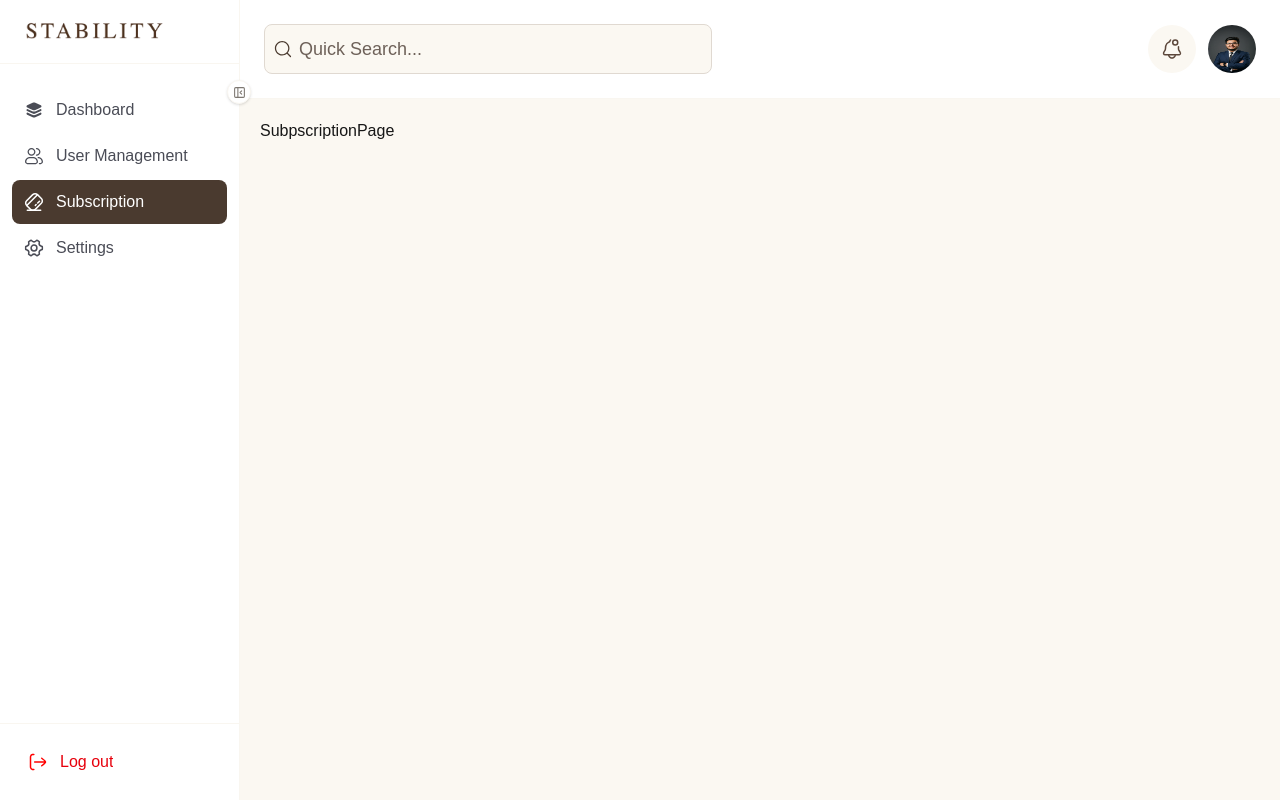
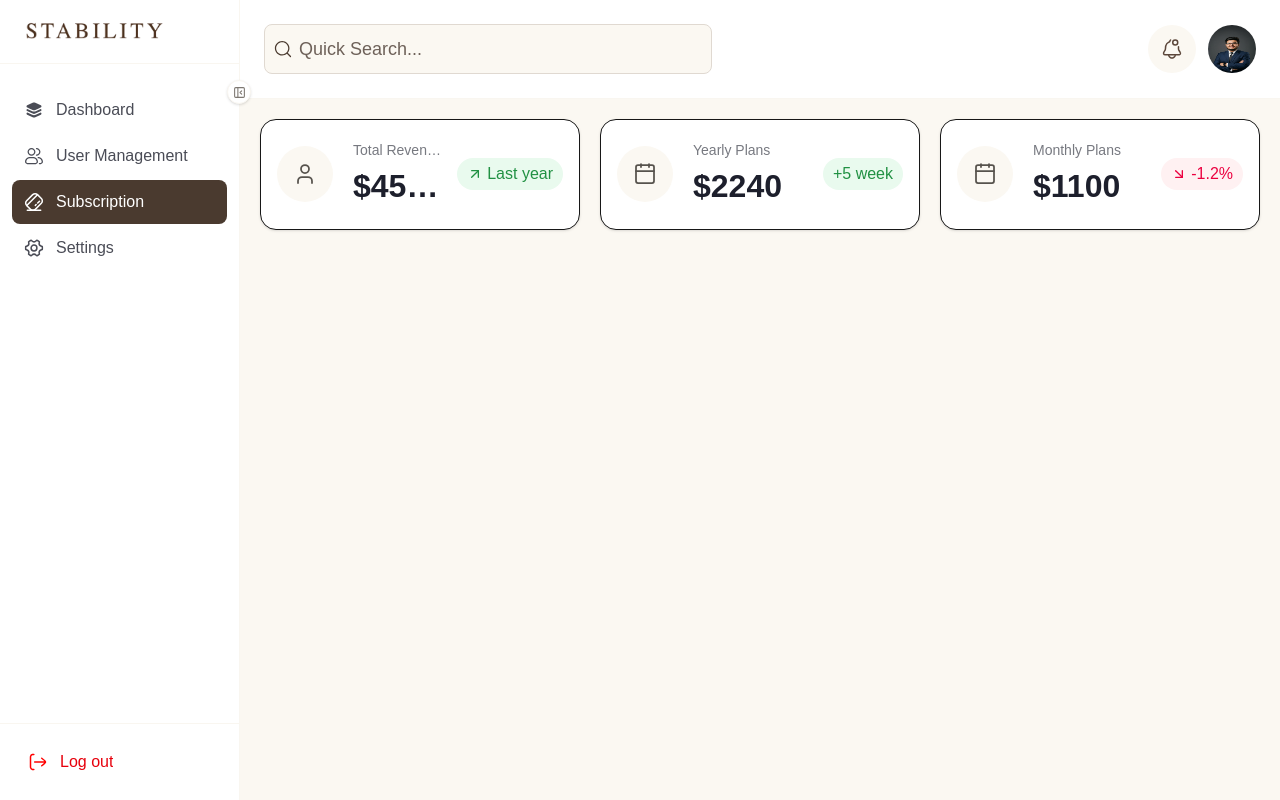
Before and after one commit to Nazim6269/budget-compass, a Next.js app: page /dashboard/subscription in a window 1280 px wide. Built offline with nearby package versions, Linux system fonts and the light colour scheme.

Commit message:
feat(design): add metric card section design

```diff
--- a/app/dashboard/subscription/page.tsx
+++ b/app/dashboard/subscription/page.tsx
@@ -1,7 +1,8 @@
+import Subscription from "@/pages/Subscription";
 import React from "react";
 
 const SubpscriptionPage = () => {
-  return <div>SubpscriptionPage</div>;
+  return <Subscription />
 };
 
 export default SubpscriptionPage;
--- /dev/null
+++ b/pages/Subscription.tsx
@@ -0,0 +1,37 @@
+'use client'
+
+import MetricCardSection from '@/shared/ui/MetricCardSection'
+import { Calendar, User } from 'lucide-react'
+import React from 'react'
+
+const data =[
+    {id:"1",
+        icon:User,
+        title:"Total Revenue",
+        value:"$4580",
+        duration:"Last year",direction:"up"
+    },{
+        id:"2",
+        icon:Calendar,
+        title: "Yearly Plans",
+        value:"$2240",
+        duration: "+5 week",
+        direction:"neutral"
+    },
+    {
+        id:"3",
+        icon:Calendar,
+        title:"Monthly Plans",
+        value:"$1100",
+        duration:"-1.2%",
+        direction:"down"
+    }
+]
+
+const Subscription = () => {
+  return (
+    <div><MetricCardSection data={data}/></div>
+  )
+}
+
+export default Subscription
--- /dev/null
+++ b/shared/ui/MetricCardSection.tsx
@@ -0,0 +1,38 @@
+import { MetricCard } from '@/widgets/overview'
+import { LucideIcon } from 'lucide-react';
+import React from 'react';
+
+
+
+export interface MetricSectionProps{
+   id:string,
+    icon:LucideIcon | undefined
+    title:string,
+    value:string | number,
+    duration:string,
+    direction:string
+}
+
+
+
+const MetricCardSection = ({data}:{data:MetricSectionProps[]}) => {
+  return (
+    <section className="mb-6 grid grid-cols-1 gap-5  xl:grid-cols-3 ">
+        {data.map((item) => (
+        <MetricCard
+          key={item.id}
+          title={item.title}
+          value={item.value}
+          icon={item.icon}
+          trend={{
+            value: item.duration,
+            direction: item.direction as "up" | "down" | "neutral",
+            label: "vs last month",
+          }}
+        />
+        ))}
+      </section>
+  )
+}
+
+export default MetricCardSection
--- a/widgets/overview/ui/RegistrationBarChart.tsx
+++ b/widgets/overview/ui/RegistrationBarChart.tsx
@@ -59,7 +59,7 @@ export default function RegistrationsBarChart({
   return (
     <section
       className={cn(
-        "flex flex-col gap-4 max-w-207.5 rounded-2xl border border-borderColor bg-white p-3 sm:p-6 transition-all duration-300 ease-in-out  hover:shadow-[0_0_0_1px_#0000001a]",
+        "flex flex-col gap-4 rounded-2xl border border-borderColor bg-white p-3 sm:p-6 transition-all duration-300 ease-in-out  hover:shadow-[0_0_0_1px_#0000001a]",
         className,
       )}
     >
--- a/widgets/user-management/ui/UserManagementHeader.tsx
+++ b/widgets/user-management/ui/UserManagementHeader.tsx
@@ -15,7 +15,7 @@ const UserManagementHeader = () => {
       </h2>
 
       {/* Controls */}
-      <div className="flex flex-col sm:flex-row gap-2 w-full sm:w-auto">
+      <div className="flex flex-col sm:flex-row sm:flex-wrap gap-2 w-full sm:w-auto">
         <GenericInput
           type="date"
           suffix={<CalendarIcon />}
@@ -33,6 +33,7 @@ const UserManagementHeader = () => {
           variant="light"
           className="w-full sm:w-[142px]"
           size="lg"
+          onValueChange={()=>{}}
         />
 
         <GenericDropDown
```
